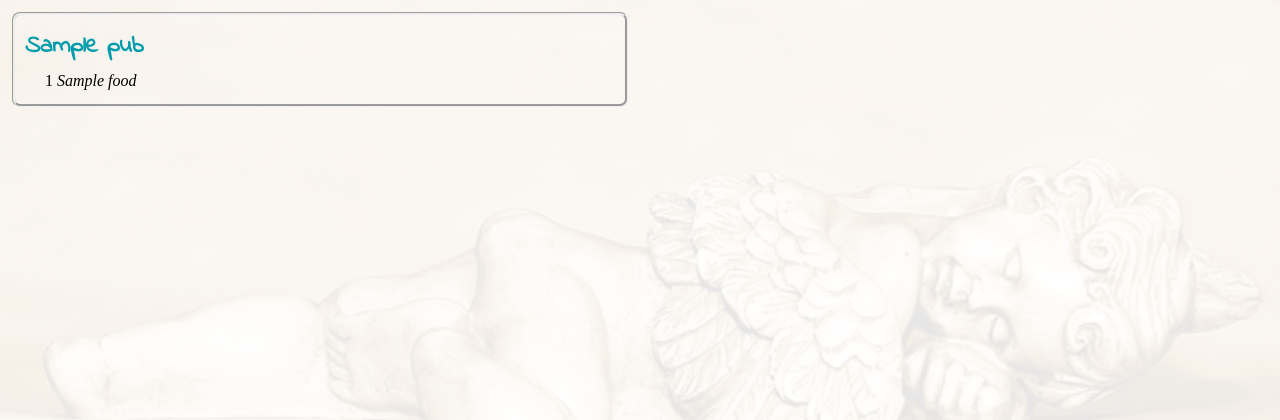
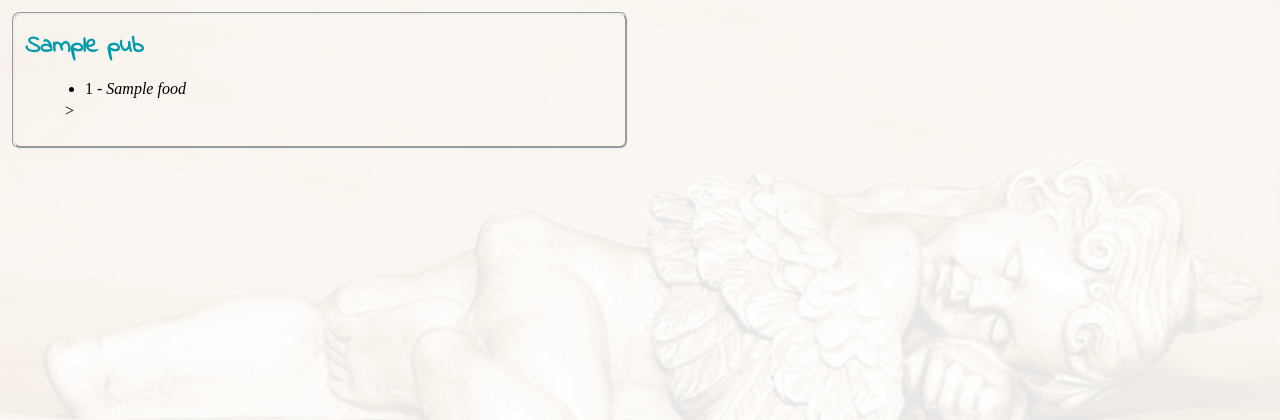
Before and after one commit to pulecp/andel-prague-lunch-menu, a Flask app: template templates/index.html in a window 1280 px wide. Shown: the top 420 px of the page. Run offline with Flask 2, Linux system fonts and the light colour scheme; the template is opened without the code that fills it: most values are stand-ins (such as "Sample title", 1, 10 or a date in 2020); parts of the project's set-up code (start-up, migrations or seed data) failed here and were passed over.

Commit message:
bit polished

```diff
--- a/templates/index.html
+++ b/templates/index.html
@@ -8,9 +8,11 @@
     {% for pub, items in restaurants.items() %}
     <div id="restaurant">
     <h3><a href="{{ items['link'] }}">{{ pub }}</a></h3>
-        {% for food in items['menu'] %}
-        <p class="tab">{{ food[0] }}<i> {{ food[1] }}</i></p>
-        {% endfor %}
+	<ul>
+		{% for food in items['menu'] %}
+		<li class="tab">{{ food[0] }}<i> - {{ food[1] }}</i></li>>
+	        {% endfor %}
+	</ul>
     </div>
     {% endfor %}
     </div>
```
